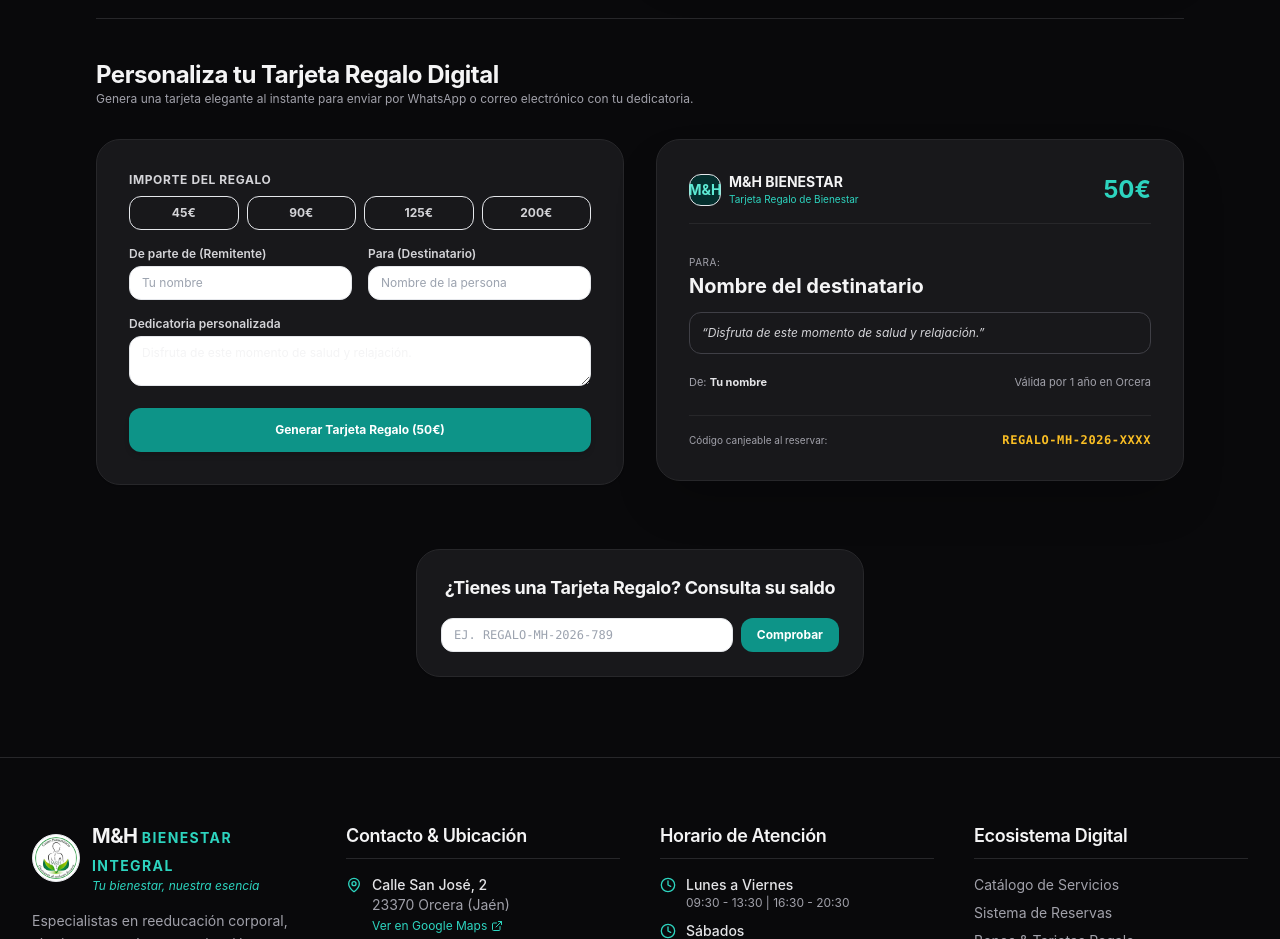
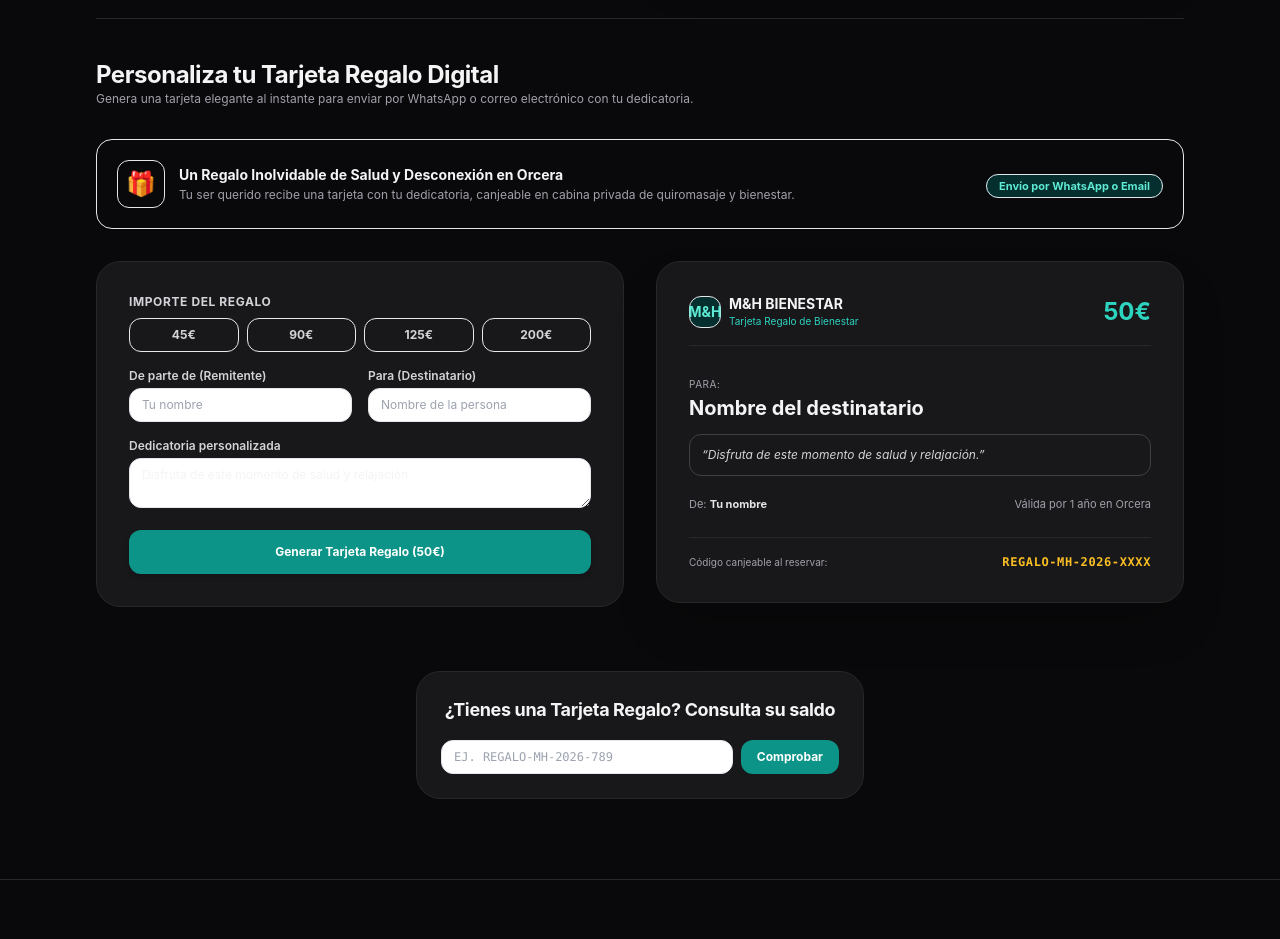
Before and after one commit to munozmramon/mh-bienestar, a Next.js app: page /bonos-y-regalos in a window 1280 px wide. Shown: the part 960-1899 px from the top of the page. Built offline with nearby package versions, Linux system fonts and the light colour scheme.

Commit message:
feat(images): implement phase 1 visual plan with warm hero banner, booking welcome card, and gift voucher

```diff
--- a/src/app/bonos-y-regalos/page.tsx
+++ b/src/app/bonos-y-regalos/page.tsx
@@ -224,6 +224,28 @@ export default function BonosYRegalosPage() {
             </p>
           </div>
 
+          {/* Visual Gift Showcase Card */}
+          <div className="p-4 sm:p-5 rounded-2xl bg-gradient-to-r from-teal-950/60 via-zinc-900 to-amber-950/30 border border-teal-500/30 flex flex-col sm:flex-row items-center justify-between gap-4 shadow-sm">
+            <div className="flex items-center gap-3.5">
+              <div className="w-12 h-12 rounded-xl bg-amber-500/20 text-amber-300 border border-amber-500/30 flex items-center justify-center text-2xl shrink-0 shadow-inner">
+                🎁
+              </div>
+              <div>
+                <p className="font-serif text-sm font-bold text-zinc-100">
+                  Un Regalo Inolvidable de Salud y Desconexión en Orcera
+                </p>
+                <p className="text-xs text-zinc-400 mt-0.5">
+                  Tu ser querido recibe una tarjeta con tu dedicatoria, canjeable en cabina privada de quiromasaje y bienestar.
+                </p>
+              </div>
+            </div>
+            <div className="shrink-0">
+              <span className="text-[11px] font-bold text-teal-300 bg-teal-950 px-3 py-1 rounded-full border border-teal-500/30">
+                Envío por WhatsApp o Email
+              </span>
+            </div>
+          </div>
+
           <div className="grid grid-cols-1 lg:grid-cols-12 gap-8 items-start">
 
             {/* Form */}
--- a/src/app/page.tsx
+++ b/src/app/page.tsx
@@ -113,21 +113,21 @@ export default function HomePage() {
                 <div className="rounded-3xl overflow-hidden shadow-2xl border border-slate-200 dark:border-white/10 bg-white dark:bg-obsidian-800 p-3">
                   <div className="relative h-80 sm:h-96 w-full rounded-2xl overflow-hidden">
                     <img
-                      src="https://images.unsplash.com/photo-1544161515-4ab6ce6db874?auto=format&fit=crop&w=1000&q=80"
-                      alt="Reeducación corporal y bienestar en Orcera M&H"
-                      className="w-full h-full object-cover"
+                      src="/images/hero-bienestar-orcera.jpg"
+                      alt="Cabina de bienestar y terapia manual en Orcera M&H"
+                      className="w-full h-full object-cover hover:scale-105 transition-transform duration-700"
                     />
-                    <div className="absolute inset-0 bg-gradient-to-t from-slate-950/85 via-slate-950/20 to-transparent"></div>
+                    <div className="absolute inset-0 bg-gradient-to-t from-zinc-950/90 via-zinc-950/30 to-transparent"></div>
 
                     <div className="absolute bottom-4 left-4 right-4 text-white">
-                      <span className="inline-block px-2.5 py-1 rounded-lg text-xs font-bold bg-[#10B981] text-white mb-2 shadow-sm">
-                        Sesión Estrella
+                      <span className="inline-block px-2.5 py-1 rounded-lg text-xs font-bold bg-teal-600 text-white mb-2 shadow-sm">
+                        Espacio Sereno en Orcera
                       </span>
                       <h3 className="font-serif text-xl sm:text-2xl font-bold text-white">
-                        Reeducación Corporal &amp; Movilidad
+                        Tu Momento de Paz y Alivio
                       </h3>
-                      <p className="text-xs text-slate-200 mt-1">
-                        60 minutos de evaluación anatómica y descarga manual profunda.
+                      <p className="text-xs text-zinc-200 mt-1">
+                        Cabina de madera, aceites naturales y sosiego en la Sierra de Segura.
                       </p>
                     </div>
                   </div>
--- a/src/app/reservar/page.tsx
+++ b/src/app/reservar/page.tsx
@@ -644,6 +644,26 @@ function ReservarContent() {
               </p>
             </div>
 
+            {/* Visual Welcome & Hospitality Banner */}
+            <div className="max-w-md mx-auto rounded-2xl overflow-hidden border border-zinc-750 relative shadow-lg">
+              <div className="relative h-44 w-full">
+                <img
+                  src="/images/hero-bienestar-orcera.jpg"
+                  alt="Tu camilla de bienestar en Orcera te espera"
+                  className="w-full h-full object-cover"
+                />
+                <div className="absolute inset-0 bg-gradient-to-t from-zinc-950 via-zinc-950/40 to-transparent"></div>
+                <div className="absolute bottom-3 left-4 right-4 text-left">
+                  <span className="text-[10px] font-bold text-teal-300 uppercase tracking-wider bg-teal-950/80 px-2 py-0.5 rounded border border-teal-500/30">
+                    Hospitalidad M&amp;H Orcera
+                  </span>
+                  <p className="text-xs text-zinc-100 font-semibold mt-1">
+                    ☕ Tu camilla está preparada. Te recibiremos con una infusión relajante para que comiences a desconectar desde el primer minuto.
+                  </p>
+                </div>
+              </div>
+            </div>
+
             {/* Appointment Ticket */}
             <div className="max-w-md mx-auto p-5 rounded-2xl bg-zinc-850 border border-zinc-750 text-left space-y-3 shadow-sm">
               <div className="flex items-center justify-between pb-3 border-b border-zinc-750 text-xs">
--- a/src/components/BodyTensionQuiz.tsx
+++ b/src/components/BodyTensionQuiz.tsx
@@ -98,7 +98,13 @@ export default function BodyTensionQuiz() {
         <div className="absolute -top-12 -right-12 w-64 h-64 bg-teal-500/10 rounded-full blur-3xl pointer-events-none"></div>
 
         <div className="relative z-10 flex flex-col md:flex-row items-start md:items-center justify-between gap-6">
-          <div className="space-y-2 max-w-xl">
+          <div className="flex items-start gap-4 max-w-xl">
+            {/* Friendly Avatar Icon */}
+            <div className="hidden sm:flex w-14 h-14 rounded-2xl bg-teal-950 text-teal-400 border border-teal-500/30 items-center justify-center text-2xl shrink-0 shadow-inner">
+              🧘
+            </div>
+
+            <div className="space-y-2">
               <div className="inline-flex items-center gap-2 px-3 py-1 rounded-full text-xs font-bold bg-teal-900/40 text-teal-400 border border-teal-500/30">
                 <Sparkles className="w-3.5 h-3.5" />
                 <span>Test Interactivo de 30 Segundos</span>
@@ -111,6 +117,7 @@ export default function BodyTensionQuiz() {
               <p className="text-xs sm:text-sm text-zinc-300 leading-relaxed">
                 Responde 3 preguntas rápidas sobre tus hábitos y recibe un diagnóstico funcional preliminar junto a un <strong>Cupón Exclusivo de 10€</strong> para tu primera sesión en Orcera.
               </p>
+            </div>
           </div>
 
           <button
--- a/src/lib/store/initialData.ts
+++ b/src/lib/store/initialData.ts
@@ -51,7 +51,7 @@ export const initialServices: Service[] = [
     price: 45,
     available: true,
     professionalName: "Especialista M&H",
-    imageUrl: "https://images.unsplash.com/photo-1544161515-4ab6ce6db874?auto=format&fit=crop&w=1200&q=80",
+    imageUrl: "/images/hero-bienestar-orcera.jpg",
     badge: "Más Solicitado",
     featured: true,
     faqs: [
```
Also changed, not shown: public/images/hero-bienestar-orcera.jpg (added), 1 other file (tests, documents, lock files or other folders). Lines whose indentation alone changed are shown as unchanged.
